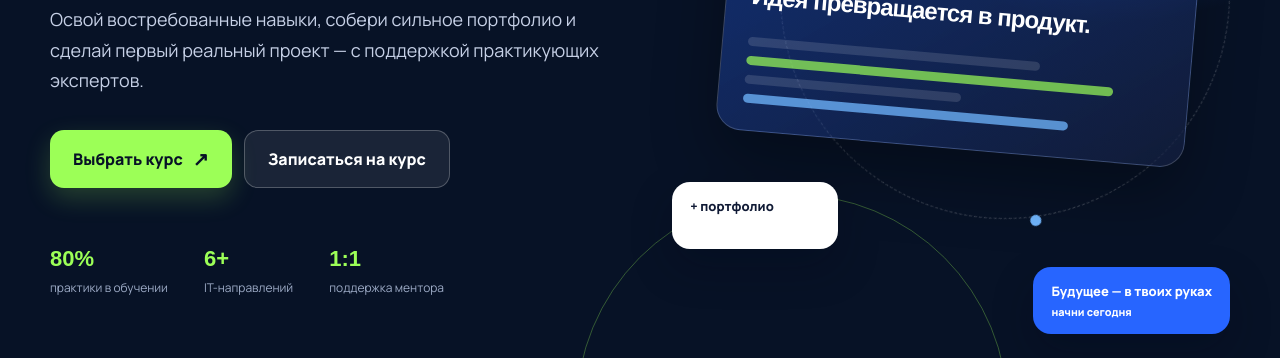
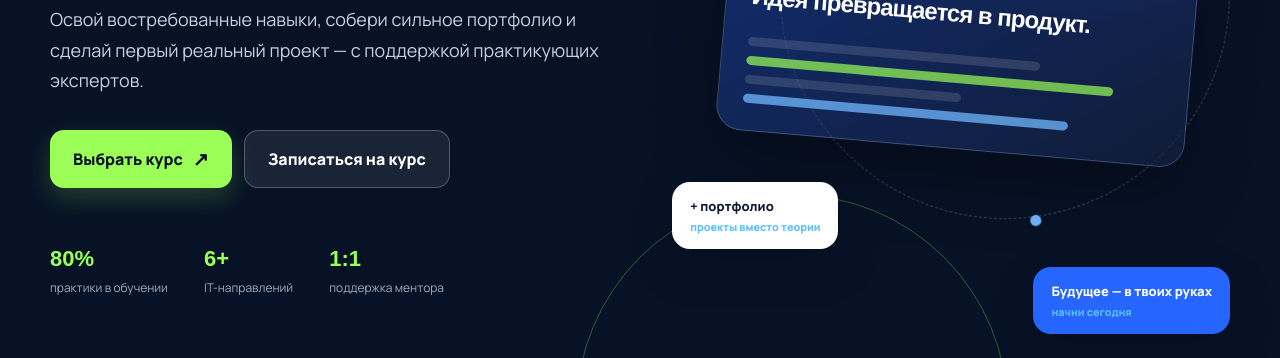
Before and after one commit to WebAlmaz/urok3-redesign, a plain HTML site: page index.html in a window 1280 px wide. Shown: the part 438-796 px from the top of the page. Drawn offline with Linux system fonts and the light colour scheme; a web font is replaced by a local one.

Commit message:
Update index.html

```diff
--- a/index.html
+++ b/index.html
@@ -66,7 +66,7 @@
     .screen-main h3 { font-family:Unbounded,sans-serif; font-size:24px; line-height:1.35; margin:15px 0 25px; }
     .code { display:grid; gap:10px; } .code span { display:block; height:9px; border-radius:10px; background:rgba(255,255,255,.13); } .code span:nth-child(1){width:70%}.code span:nth-child(2){width:88%;background:rgba(156,255,87,.7)}.code span:nth-child(3){width:52%}.code span:nth-child(4){width:78%;background:rgba(113,183,255,.75)}
     .float-card { position:absolute; padding:15px 18px; border-radius:18px; background:var(--white); color:var(--ink); box-shadow:0 18px 40px rgba(1,7,25,.25); font-weight:800; font-size:13px; }
-    .float-card small { display:block; color:#fff; font-weight:800; margin-top:4px; }.card-one { left:0; bottom:120px; }.card-two { right:0; bottom:35px; color:var(--white); background:#2765ff; }
+    .float-card small { display:block; color:#57c0ff; font-weight:800; margin-top:4px; }.card-one { left:0; bottom:120px; }.card-two { right:0; bottom:35px; color:var(--white); background:#2765ff; }
     .trust { background:var(--white); border-bottom:1px solid var(--line); }.trust-inner { min-height:105px; display:flex; align-items:center; justify-content:space-between; gap:25px; }.trust p { color:var(--muted); margin:0; font-weight:700; }.trust-list { display:flex; flex-wrap:wrap; gap:32px; color:#9ba5b9; font-family:Unbounded,sans-serif; font-weight:600; font-size:14px; }
     .courses { background:var(--mist); }.course-grid { display:grid; grid-template-columns:repeat(3,1fr); gap:18px; }.course { min-height:330px; display:flex; flex-direction:column; padding:29px; border:1px solid var(--line); border-radius:var(--radius); background:var(--white); transition:transform .25s,box-shadow .25s; }.course:hover { transform:translateY(-7px); box-shadow:0 20px 35px rgba(14,27,59,.1); }.course.featured { color:var(--white); background:var(--navy); border-color:var(--navy); }.course-icon { width:52px; height:52px; display:grid; place-items:center; border-radius:16px; background:var(--sky); color:var(--blue); font:bold 24px Unbounded,sans-serif; }.featured .course-icon { color:var(--navy); background:var(--electric); }.course h3 { margin:26px 0 10px; font-size:22px; }.course p { color:var(--muted); font-size:14px; line-height:1.65; }.featured p { color:#adbad1; }.course-footer { display:flex; justify-content:space-between; align-items:center; gap:10px; margin-top:auto; padding-top:18px; border-top:1px solid var(--line); color:var(--muted); font-size:12px; font-weight:800; }.featured .course-footer { border-color:rgba(255,255,255,.15); color:#b3c0d6; }.course-link { color:var(--blue); font-size:14px; font-weight:800; }.featured .course-link { color:var(--electric); }
     .learning { overflow:hidden; color:var(--white); background:var(--navy); }.learning .eyebrow{color:#bfcfff}.learning-grid { display:grid; grid-template-columns:.8fr 1.2fr; gap:72px; align-items:center; }.learning p { color:#b7c4dc; line-height:1.7; font-size:17px; }.steps { display:grid; grid-template-columns:repeat(5,1fr); gap:10px; }.step { position:relative; padding:26px 16px; min-height:176px; border-radius:20px; background:rgba(255,255,255,.07); border:1px solid rgba(255,255,255,.1); }.step:not(:last-child)::after { content:"→"; position:absolute; right:-16px; top:72px; z-index:1; color:var(--electric); font-size:24px; }.step b { display:block; color:var(--electric); font:600 13px Unbounded,sans-serif; }.step span { display:block; font-weight:800; line-height:1.35; margin-top:35px; }
```
